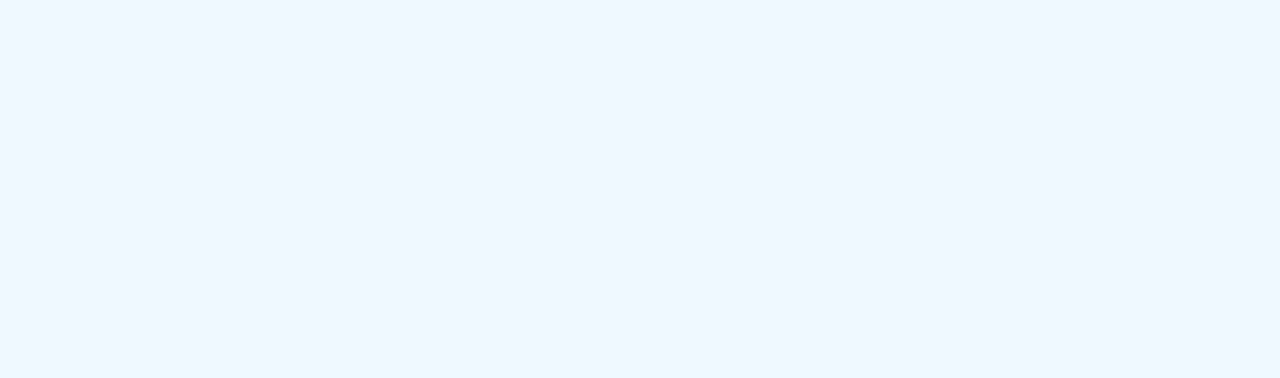
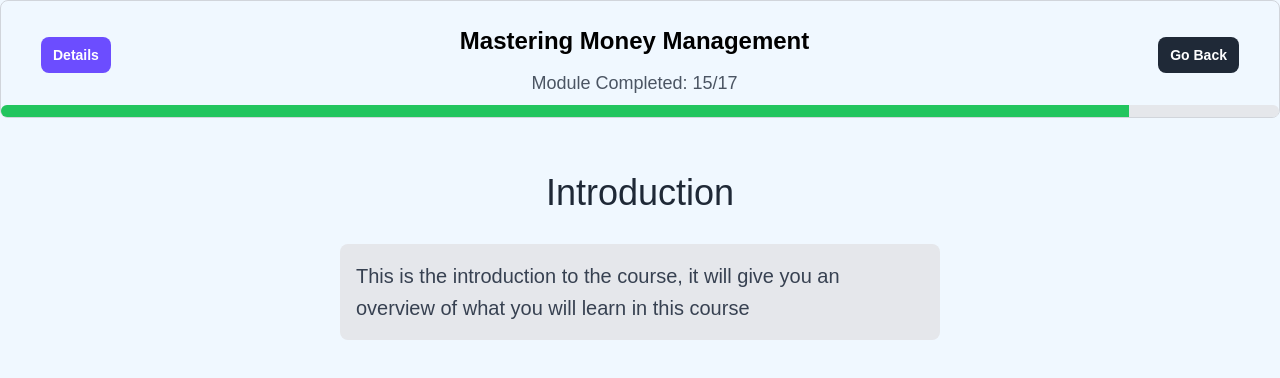
Before and after one commit to Lokesh572kh/FINNOVATE-ZETA-Client, a React (Vite) app: page /Course in a window 1280 px wide. Before the commit this address had no page. Shown: the top 378 px of the page. Built offline with nearby package versions, Linux system fonts and the light colour scheme.

Commit message:
Added Mayank's Course

```diff
--- a/src/App.jsx
+++ b/src/App.jsx
@@ -1,9 +1,10 @@
 // src/App.jsx
 import React from 'react';
 import { BrowserRouter as Router, Route, Routes } from 'react-router-dom';
-import RegistrationForm from './components/RegistrationForm';
-import MainPage from './components/MainPage';
-import WelcomePage from './components/WelcomePage';
+import RegistrationForm from './pages/RegistrationForm';
+import MainPage from './pages/MainPage';
+import WelcomePage from './pages/WelcomePage';
+import Course from './pages/Course';
 
 function App() {
   return (
@@ -13,6 +14,7 @@ function App() {
           <Route path="/registration" element={<RegistrationForm />} />
           <Route path="/MainPage" element={<MainPage />} />
           <Route path="/WelcomePage" element={<WelcomePage />} />
+          <Route path="/Course" element={<Course />} />
           {/* Add other routes here */}
         </Routes>
       </div>
--- /dev/null
+++ b/src/components/Learning.jsx
@@ -0,0 +1,14 @@
+import React from 'react'
+//this will be a page that will show content that has a heading and its content
+//it will have a side navigation bar that will show the different modules
+
+const Learning = ({title,def,index}) => {
+  return (
+    <div className='flex flex-col  items-center font-poppins mt-12'>
+        <h1 className='text-[36px] text-gray-800'>{title}</h1>
+        <p className='bg-gray-200 mt-6 text-gray-700 max-w-[600px] text-[20px] p-4 leading-8  rounded-lg '>{def}</p>
+    </div>
+  )
+}
+
+export default Learning
--- /dev/null
+++ b/src/components/ModuleNav.jsx
@@ -0,0 +1,32 @@
+import React from "react";
+import { Button } from "./Button";
+
+const ModuleNav = ({ courseName, itemsLeft, totalItems }) => {
+  return (
+    <div className="border font-poppins flex flex-col items-center border-gray-300 pt-3 rounded-lg">
+      <div className="flex items-center justify-between w-full px-10">
+        <Button href="#" className="hidden lg:block h-fit bg-primary hover:bg-primaryDark">
+          Details
+        </Button>
+        <div className="flex flex-col items-center">
+          <h1 className="text-2xl font-semibold my-3">{courseName}</h1>
+          <div className="text-gray-600 text-lg">
+            Module Completed: {itemsLeft}/{totalItems}
+          </div>
+        </div>
+        <Button href="/" className="hidden lg:block h-fit">
+          Go Back
+        </Button>
+      </div>
+
+      <div className="w-full mt-2 bg-gray-200 rounded-full h-3 overflow-hidden">
+        <div
+          className="bg-green-500 h-full"
+          style={{ width: `${(itemsLeft / totalItems) * 100}%` }} // Correct interpolation syntax
+        ></div>
+      </div>
+    </div>
+  );
+};
+
+export default ModuleNav;
--- /dev/null
+++ b/src/pages/Course.jsx
@@ -0,0 +1,21 @@
+import React from "react";
+import ModuleNav from "../components/ModuleNav";
+import Learning from "../components/Learning";
+
+const Course = () => {
+  return (
+    <div>
+      <ModuleNav
+        courseName={"Mastering Money Management"}
+        itemsLeft={"15"}
+        totalItems={"17"}
+      />
+      <Learning
+      title={"Introduction"}
+        def={"This is the introduction to the course, it will give you an overview of what you will learn in this course"}
+      />
+    </div>
+  );
+};
+
+export default Course;
--- a/src/components/MainPage.jsx
+++ b/src/pages/MainPage.jsx
@@ -1,8 +1,8 @@
 // MainPage.jsx
 import React, { useEffect } from 'react';
-import CompanyLogo from './CompanyLogo';
-import ProfileDropdown from './ProfileDropdown';
-import SoundToggle from './SoundToggle'; // Adjust path to your SoundToggle component
+import CompanyLogo from '../components/CompanyLogo';
+import ProfileDropdown from '../components/ProfileDropdown';
+import SoundToggle from '../components/SoundToggle'; // Adjust path to your SoundToggle component
 import backgroundImage from '../assets/images.jpg'; // Adjust path to your image file
 
 const MainPage = () => {
--- a/src/components/WelcomePage.jsx
+++ b/src/pages/WelcomePage.jsx
@@ -1,7 +1,7 @@
 // WelcomePage.jsx
 import React from 'react';
 import backgroundImage from '../assets/images.jpg'; // Adjust path to your image file
-import SoundToggle from './SoundToggle'; // Import the SoundToggle component
+import SoundToggle from '../components/SoundToggle'; // Import the SoundToggle component
 
 const WelcomePage = () => {
   const backgroundStyle = {
```
Also changed, not shown: src/pages/RegistrationForm.jsx (renamed from src/components/RegistrationForm.jsx), 1 other file (tests, documents, lock files or other folders).
